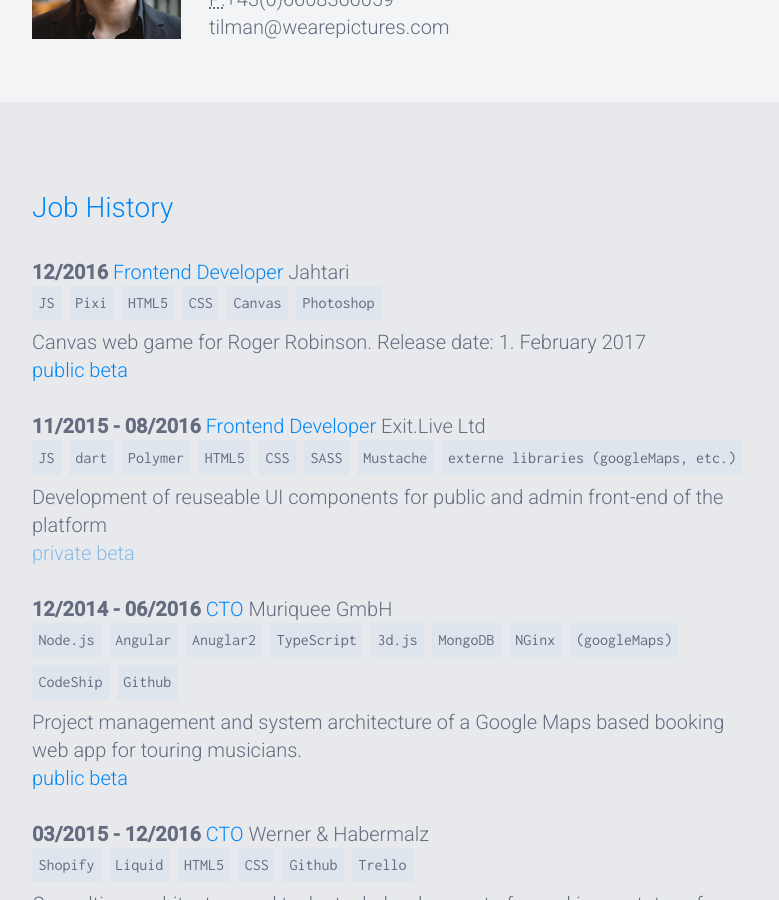
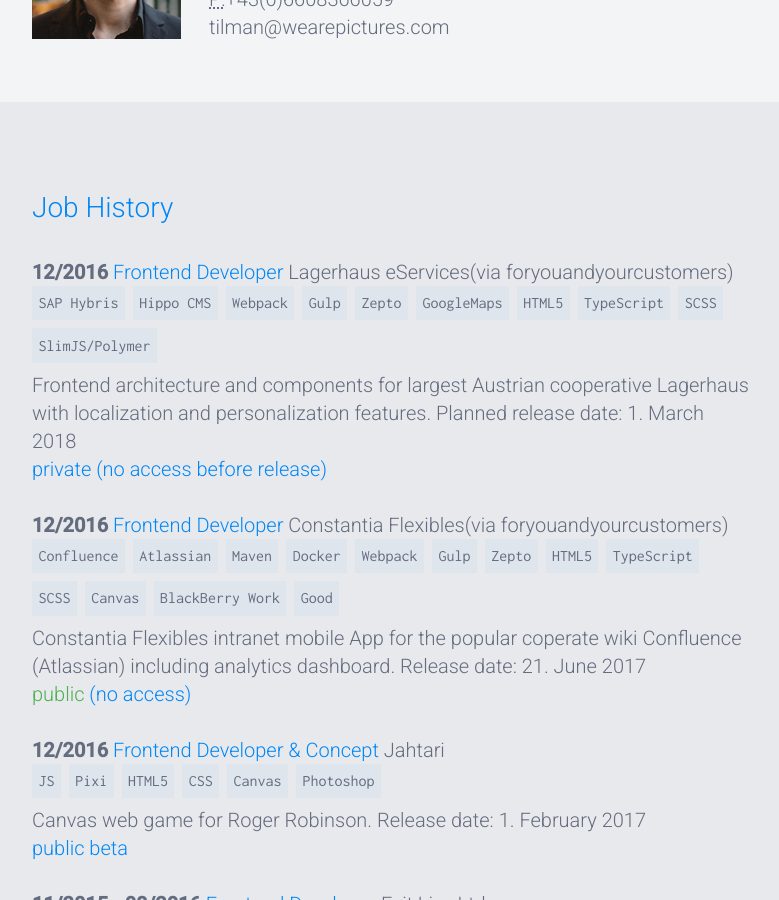
Before and after one commit to mandymozart/mandymozart, a Jekyll site: the page built from cv/index.html, in a window 1280 px wide and 900 px high, scrolled down 323 px. Shown: the whole window, without its empty margins (248-1027 px from the left). Built offline with Jekyll 4.4.1, drawn with Linux system fonts in a browser that asks for light colours.

Commit message:
Update index.html

```diff
--- a/cv/index.html
+++ b/cv/index.html
@@ -31,6 +31,51 @@ title: CV of Tilman Porschuetz
 						<p class="job">
 						<span class="date">12/2016</span>
 						<span class="role">Frontend Developer</span>
+						<span class="company">Lagerhaus eServices(via foryouandyourcustomers)</span>
+						<br />
+						<span class="techstack">
+							<span>SAP Hybris</span>
+							<span>Hippo CMS</span>
+							<span>Webpack</span>
+							<span>Gulp</span>
+							<span>Zepto</span>
+							<span>GoogleMaps</span>
+							<span>HTML5</span>
+							<span>TypeScript</span>
+							<span>SCSS</span>
+							<span>SlimJS/Polymer</span>
+						</span>
+						<span class="description">Frontend architecture and components for largest Austrian cooperative Lagerhaus with localization and personalization features. Planned release date: 1. March 2018</span>
+						<span class="status private-beta">private</a> (no access before release)</span>
+						</p>
+
+						<p class="job">
+						<span class="date">12/2016</span>
+						<span class="role">Frontend Developer</span>
+						<span class="company">Constantia Flexibles(via foryouandyourcustomers)</span>
+						<br />
+						<span class="techstack">
+							<span>Confluence</span>
+							<span>Atlassian</span>
+							<span>Maven</span>
+							<span>Docker</span>
+							<span>Webpack</span>
+							<span>Gulp</span>
+							<span>Zepto</span>
+							<span>HTML5</span>
+							<span>TypeScript</span>
+							<span>SCSS</span>
+							<span>Canvas</span>
+							<span>BlackBerry Work</span>
+							<span>Good</span>
+						</span>
+						<span class="description">Constantia Flexibles intranet mobile App for the popular coperate wiki Confluence (Atlassian) including analytics dashboard. Release date: 21. June 2017</span>
+						<span class="status public"><a href="http://intranet.cflex.com/">public</a> (no access)</span>
+						</p>
+
+						<p class="job">
+						<span class="date">12/2016</span>
+						<span class="role">Frontend Developer & Concept</span>
 						<span class="company">Jahtari</span>
 						<br />
 						<span class="techstack">
@@ -256,7 +301,7 @@ title: CV of Tilman Porschuetz
 						<h2>Skills</h2>
 
 						<p class="skills">
-							<span class="skill">UI/UX</span><span class="skill">SVG &amp; Canvas</span><span class="skill">3D visualization</span><span class="skill">3d.js</span><span class="skill">AngularJS</span><span class="skill">AngularJS2</span><span class="skill">CSS</span><span class="skill">SASS</span><span class="skill">LESS</span><span class="skill">Dart</span><span class="skill">database sytems</span><span class="skill">DVCS</span><span class="skill">real time graphics</span><span class="skill">Google Cloud</span><span class="skill">Google Maps</span><span class="skill">HTML5</span><span class="skill">JavaScript</span><span class="skill">JSON</span><span class="skill">Node.js</span><span class="skill">Photoshop</span><span class="skill">InVision</span><span class="skill">PHP</span><span class="skill">Polymer</span><span class="skill">project management</span><span class="skill">TypeScript</span><span class="skill">NGinx</span><span class="skill">PM 2</span><span class="skill">continous integration</span><span class="skill">web audio streaming</span><span class="skill">WebGL</span><span class="skill">Docker</span>
+							<span>Maven</span><span>Hippo CMS</span><span class="skill">UI/UX</span><span class="skill">SVG &amp; Canvas</span><span class="skill">3D visualization</span><span class="skill">3d.js</span><span class="skill">AngularJS</span><span class="skill">AngularJS2</span><span class="skill">CSS</span><span class="skill">SASS</span><span class="skill">LESS</span><span class="skill">Dart</span><span class="skill">database sytems</span><span class="skill">DVCS</span><span class="skill">real time graphics</span><span class="skill">Google Cloud</span><span class="skill">Google Maps</span><span class="skill">HTML5</span><span class="skill">JavaScript</span><span class="skill">JSON</span><span class="skill">Node.js</span><span class="skill">Photoshop</span><span class="skill">InVision</span><span class="skill">PHP</span><span class="skill">Polymer</span><span class="skill">project management</span><span class="skill">TypeScript</span><span class="skill">NGinx</span><span class="skill">PM 2</span><span class="skill">continous integration</span><span class="skill">web audio streaming</span><span class="skill">WebGL</span><span class="skill">Docker</span>
 						</p>
 
 						<h2>Interests</h2>
```
